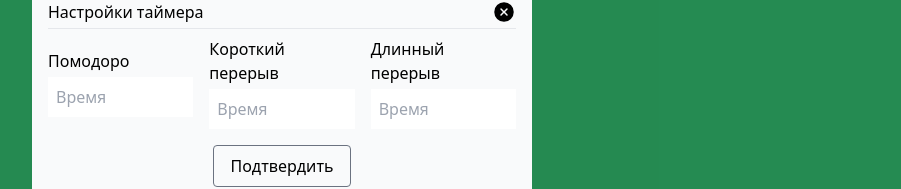
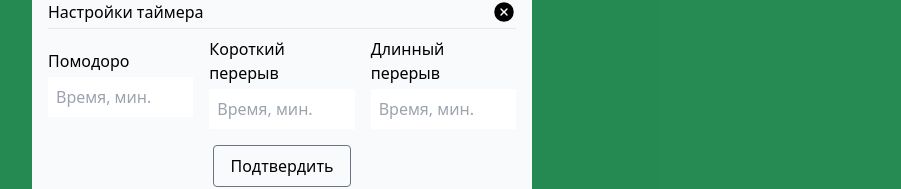
Before and after one commit to pablosukaban/pomodoro-app, a React (Vite) app: page / in a window 1280 px wide. Both pictures are taken after a click on the button 1216 px from the left and 64 px from the top of the page. Shown: the part 307-496 px from the top of the page, without its empty margins (358-1259 px from the left). Built offline with nearby package versions, Linux system fonts and the light colour scheme.

Commit message:
fix error display name

```diff
--- a/src/components/SettingsInput.tsx
+++ b/src/components/SettingsInput.tsx
@@ -7,7 +7,6 @@ export type SettingsInputProps = {
 
 export type Ref = HTMLInputElement;
 
-// eslint-disable-next-line react/display-name
 export const SettingsInput = forwardRef<Ref, SettingsInputProps>(
     ({ id }, ref) => {
         return (
@@ -17,8 +16,10 @@ export const SettingsInput = forwardRef<Ref, SettingsInputProps>(
                 ref={ref}
                 type={'number'}
                 className="w-full px-2 py-2 mt-1 "
-                placeholder="Время"
+                placeholder="Время, мин."
             />
         );
     }
 );
+
+SettingsInput.displayName = 'SettingsInput';
```
